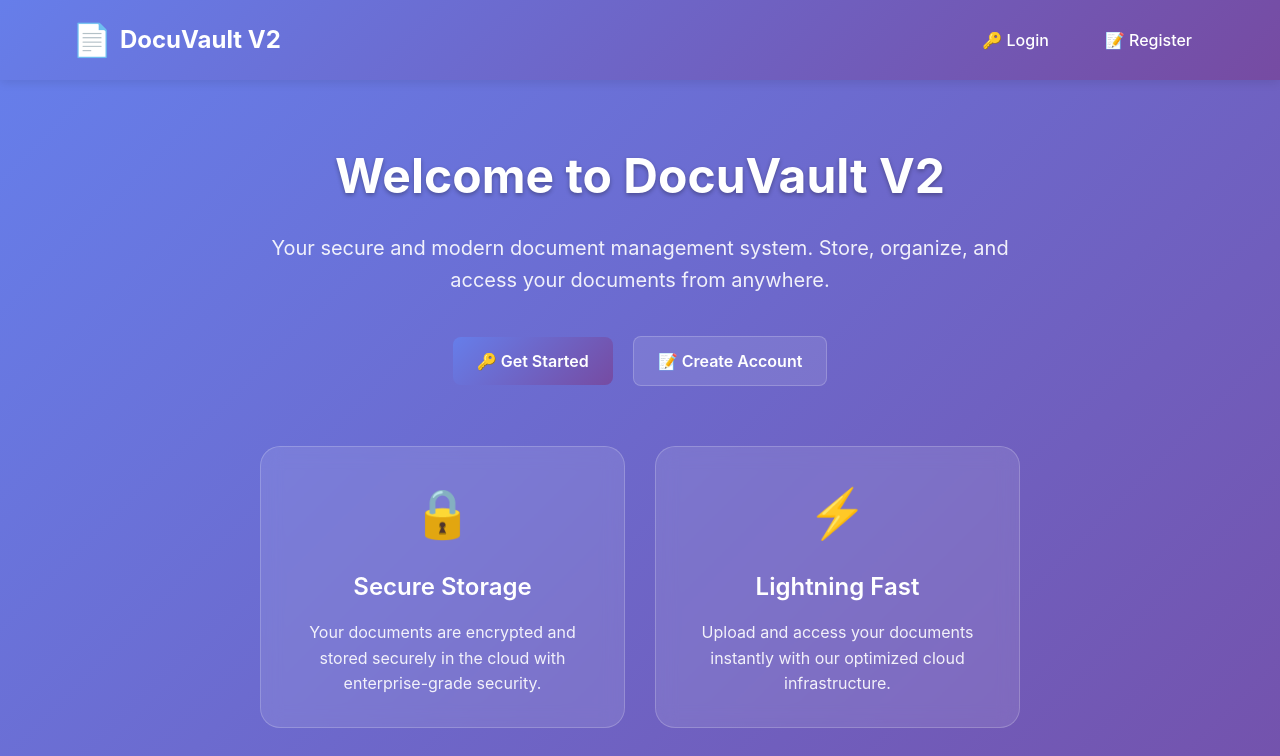
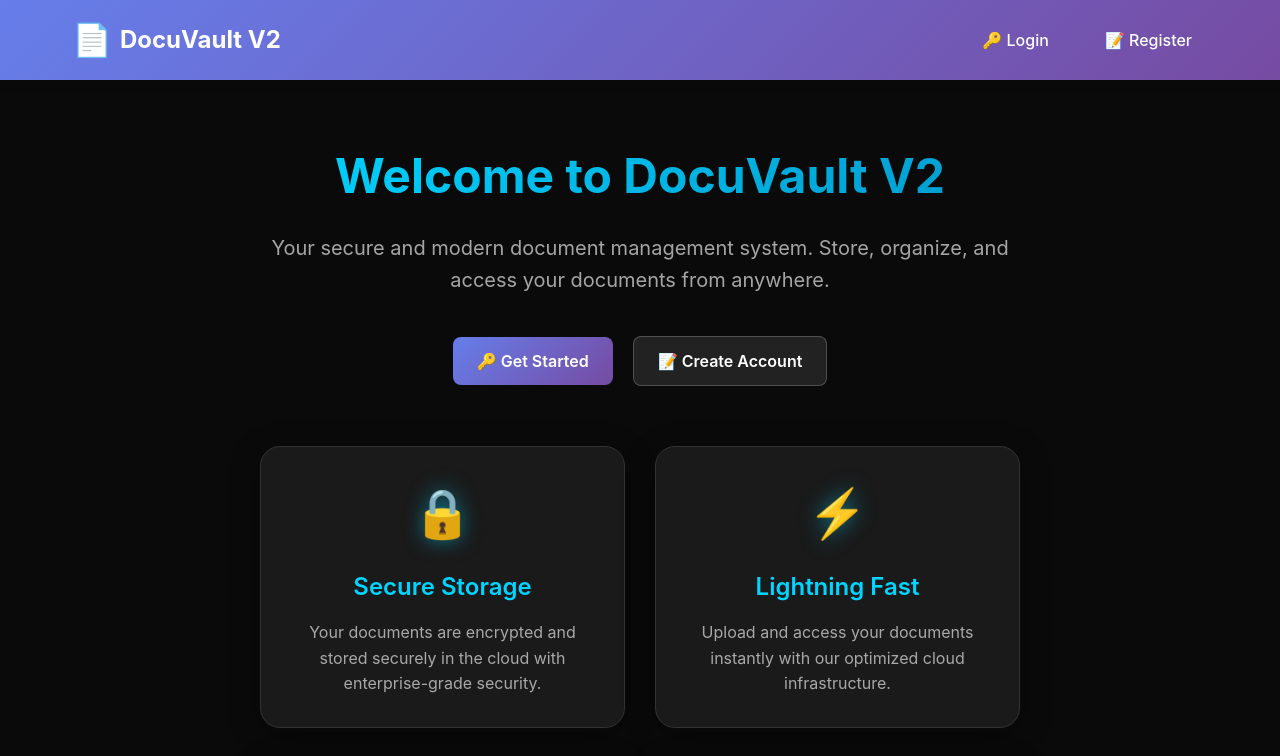
Before and after one commit to bastingg05/docvault, a React (Vite) app in the folder frontend/: page / in a window 1280 px wide. Shown: the top 756 px of the page. Built offline with nearby package versions, Linux system fonts and the light colour scheme.

Commit message:
Add sleek black design theme: Replace gradient backgrounds with dark theme - Add cyan accent colors (#00d4ff) for highlights - Create modern dark feature cards with hover effects - Update button styles to match black theme - Add glowing effects and shadows for premium look

```diff
--- a/frontend/src/App.css
+++ b/frontend/src/App.css
@@ -7,7 +7,7 @@
 .main-content {
   flex: 1;
   padding: 20px;
-  background: linear-gradient(135deg, #667eea 0%, #764ba2 100%);
+  background: #0a0a0a;
   min-height: calc(100vh - 80px);
 }
 
@@ -17,7 +17,7 @@
   align-items: center;
   justify-content: center;
   height: 100vh;
-  background: linear-gradient(135deg, #667eea 0%, #764ba2 100%);
+  background: #0a0a0a;
   color: white;
 }
 
@@ -91,10 +91,10 @@
   font-size: 16px;
   font-weight: 600;
   color: white;
-  background: linear-gradient(135deg, #667eea 0%, #764ba2 100%);
+  background: linear-gradient(135deg, #00d4ff 0%, #0099cc 100%);
   cursor: pointer;
   transition: all 0.3s ease;
-  box-shadow: 0 4px 15px rgba(0, 0, 0, 0.2);
+  box-shadow: 0 4px 15px rgba(0, 212, 255, 0.3);
 }
 
 .auth-button:hover {
@@ -133,14 +133,19 @@
   font-size: 48px;
   font-weight: 700;
   margin-bottom: 20px;
-  text-shadow: 0 2px 4px rgba(0, 0, 0, 0.3);
+  background: linear-gradient(135deg, #00d4ff 0%, #0099cc 100%);
+  -webkit-background-clip: text;
+  -webkit-text-fill-color: transparent;
+  background-clip: text;
+  text-shadow: none;
 }
 
 .home-subtitle {
   font-size: 20px;
   margin-bottom: 40px;
-  opacity: 0.9;
+  opacity: 0.8;
   line-height: 1.6;
+  color: #cccccc;
 }
 
 .home-features {
@@ -151,33 +156,38 @@
 }
 
 .feature-card {
-  background: rgba(255, 255, 255, 0.1);
-  backdrop-filter: blur(10px);
+  background: #1a1a1a;
   border-radius: 20px;
   padding: 30px;
-  border: 1px solid rgba(255, 255, 255, 0.2);
-  transition: transform 0.3s ease;
+  border: 1px solid #333333;
+  transition: all 0.3s ease;
+  box-shadow: 0 8px 32px rgba(0, 0, 0, 0.3);
 }
 
 .feature-card:hover {
   transform: translateY(-10px);
+  border-color: #00d4ff;
+  box-shadow: 0 20px 40px rgba(0, 212, 255, 0.1);
 }
 
 .feature-icon {
   font-size: 48px;
   margin-bottom: 20px;
+  filter: drop-shadow(0 0 10px rgba(0, 212, 255, 0.5));
 }
 
 .feature-title {
   font-size: 24px;
   font-weight: 600;
   margin-bottom: 15px;
+  color: #00d4ff;
 }
 
 .feature-description {
   font-size: 16px;
-  opacity: 0.9;
+  opacity: 0.8;
   line-height: 1.6;
+  color: #cccccc;
 }
 
 /* Documents Page Styling */
--- a/frontend/src/index.css
+++ b/frontend/src/index.css
@@ -21,7 +21,7 @@
 }
 
 body {
-  background: linear-gradient(135deg, #667eea 0%, #764ba2 100%);
+  background: #0a0a0a;
   min-height: 100vh;
   font-family: 'Inter', -apple-system, BlinkMacSystemFont, 'Segoe UI', 'Roboto', sans-serif;
 }
```
